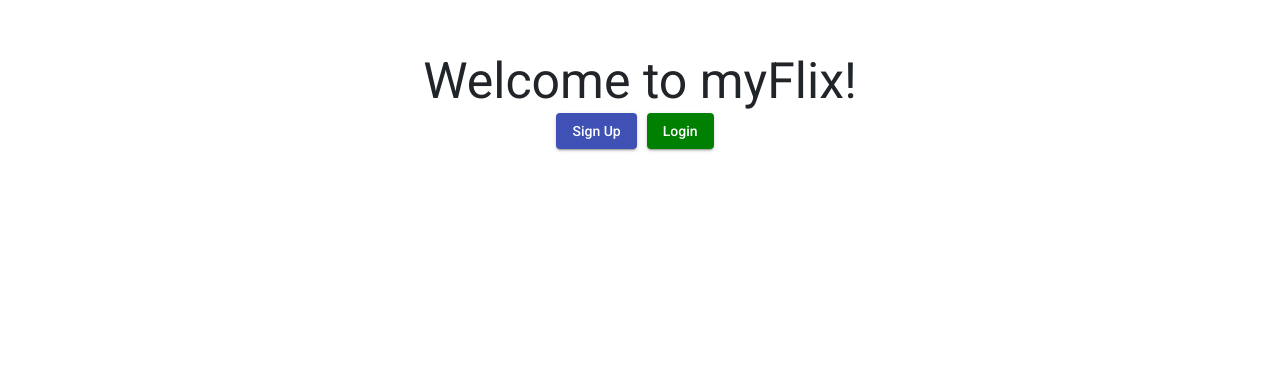
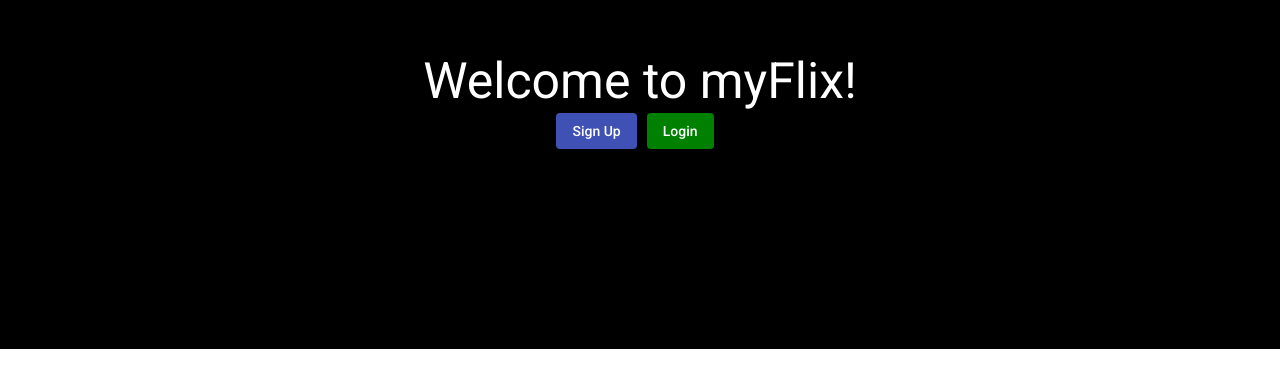
Before and after one commit to Jazzyspoon/myFlix-Angular-client, an Angular app: page / in a window 1280 px wide. Shown: the part 135-522 px from the top of the page. Built offline with nearby package versions, Linux system fonts and the light colour scheme.

Commit message:
Update app.component.scss

```diff
--- a/src/app/app.component.scss
+++ b/src/app/app.component.scss
@@ -1,10 +1,12 @@
 .main-page {
   text-align: center;
-  margin-top: 200px;
+  padding: 200px;
+  background-color: black;
 }
 
 h1 {
   font-size: 50px;
+  color: white;
 }
 
 .mat-success {
```
